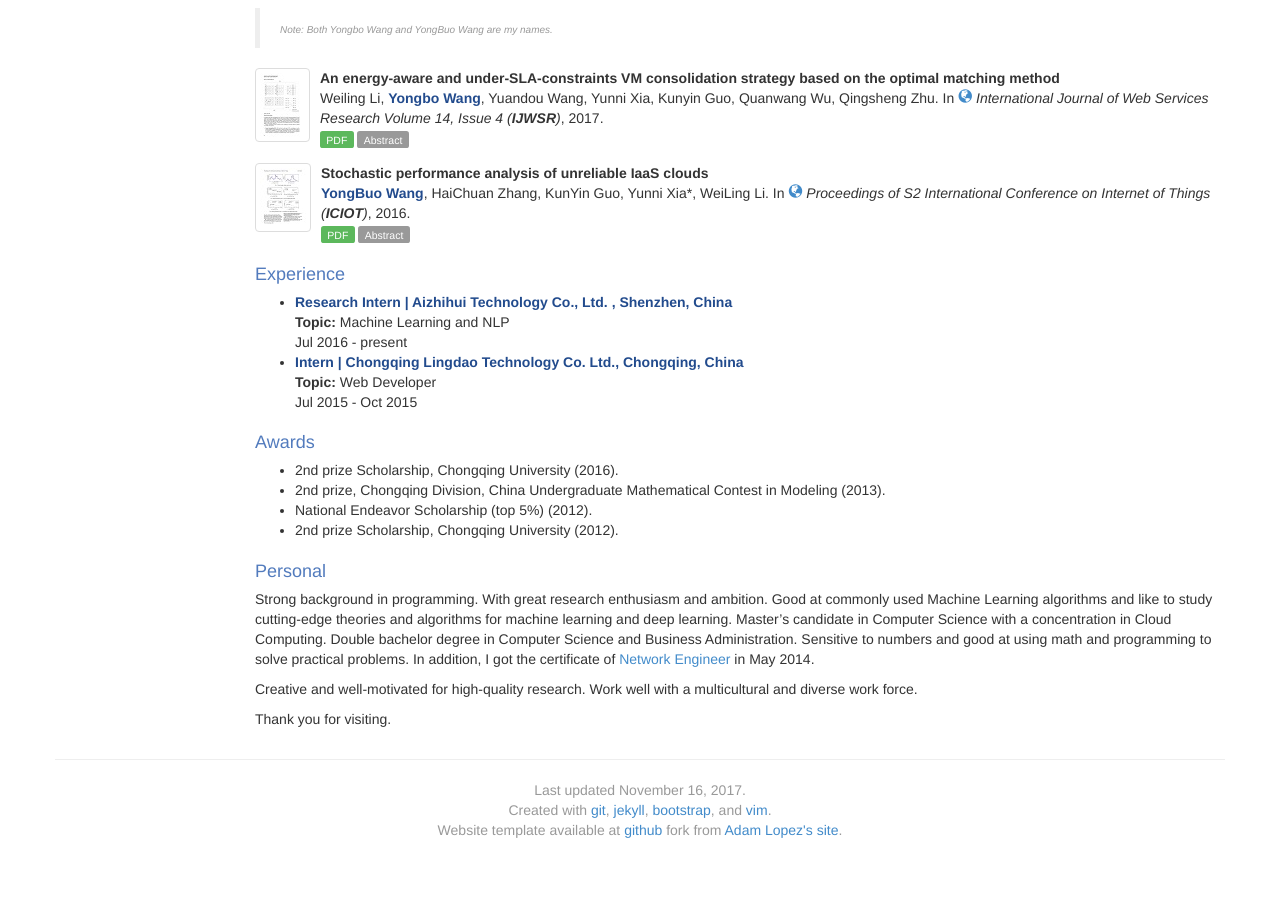
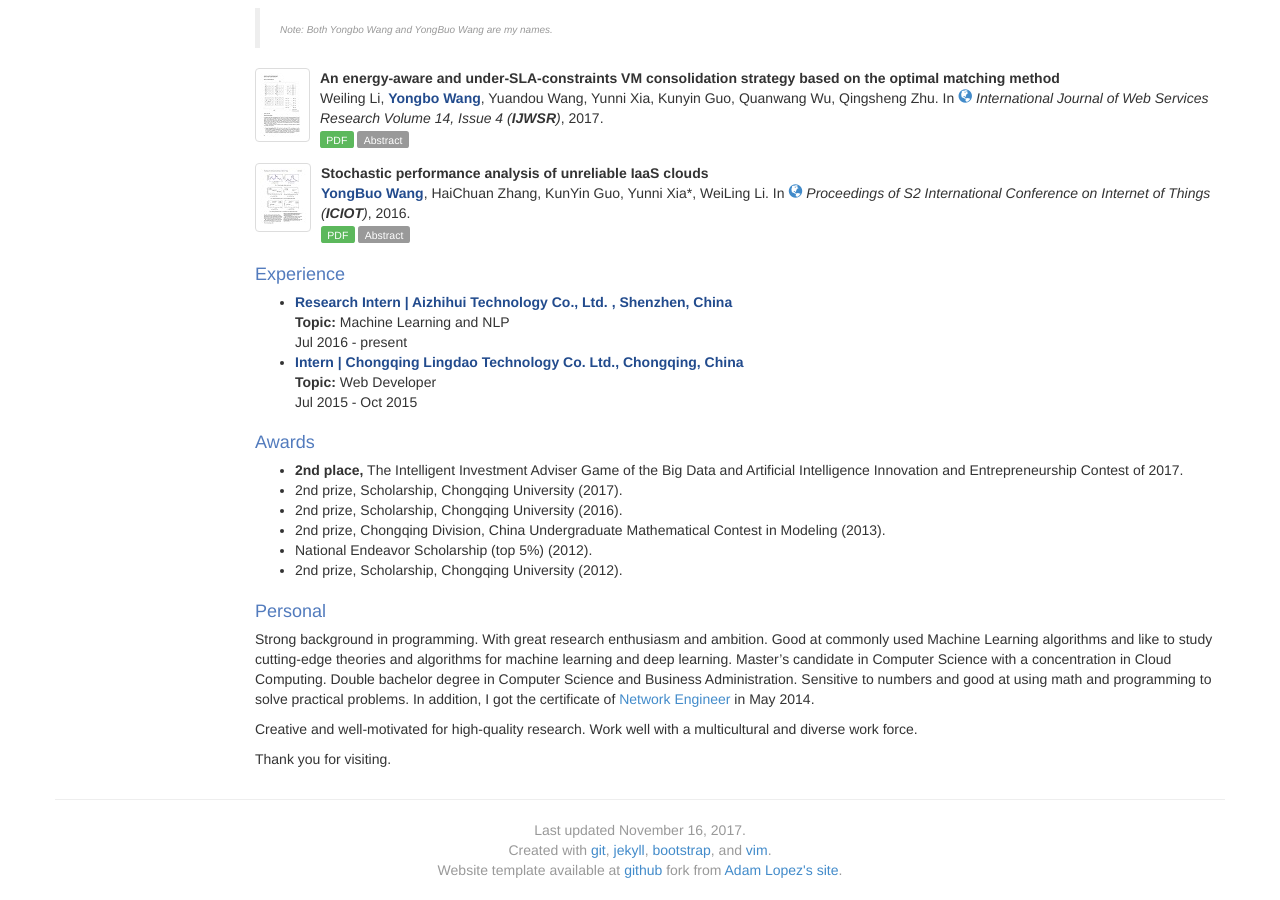
Before and after one commit to yongbowin/yongbowin.github.io, a Jekyll site: the page built from index.html, in a window 1280 px wide and 900 px high, scrolled down 707 px. Built offline with Jekyll 4.4.1, drawn with Linux system fonts in a browser that asks for light colours; before the commit the page ends 1567 px from its top, so only the background shows below that.

Commit message:
sub3-22
modified by Boson

```diff
--- a/index.html
+++ b/index.html
@@ -105,10 +105,12 @@ My research interests include Natural Language Processing, Machine Learning and
 
 <h4>Awards</h4>
 <ul>
-  <li>2nd prize Scholarship, Chongqing University (2016).</li>
+  <li><strong>2nd place,</strong> The Intelligent Investment Adviser Game of the Big Data and Artificial Intelligence Innovation and Entrepreneurship Contest of 2017.</li>
+  <li>2nd prize, Scholarship, Chongqing University (2017).</li>
+  <li>2nd prize, Scholarship, Chongqing University (2016).</li>
   <li>2nd prize, Chongqing Division, China Undergraduate Mathematical Contest in Modeling (2013).</li>
   <li>National Endeavor Scholarship (top 5%) (2012).</li>
-  <li>2nd prize Scholarship, Chongqing University (2012).</li>
+  <li>2nd prize, Scholarship, Chongqing University (2012).</li>
 </ul>
 
 <h4>Personal</h4>
--- a/projects.html
+++ b/projects.html
@@ -10,6 +10,11 @@ picture: nike
 
 <h4>Machine Learning and NLP Intern</h4>
 <dl class="dl-horizontal">
+  <dt>Nov 2017, Present</dt>
+  <dd>
+    <i>Full text search engine and ELK log analysis system</i><br/>
+  Full text search of financial news, research reports and announcements of listed companies, and log analysis, the project based on Elasticsearch, Kafka, Logstash, Zookeeper and Kibana, using the company's internal financial dictionary for the word segmentation processing, filtering stop words. This cluster uses 5 virtual machines to store and query data in a distributed way.
+  </dd>
   <dt>May 2017, Jul 2017</dt>
   <dd>
   	<i>The Chaorder System</i><br/>
```
